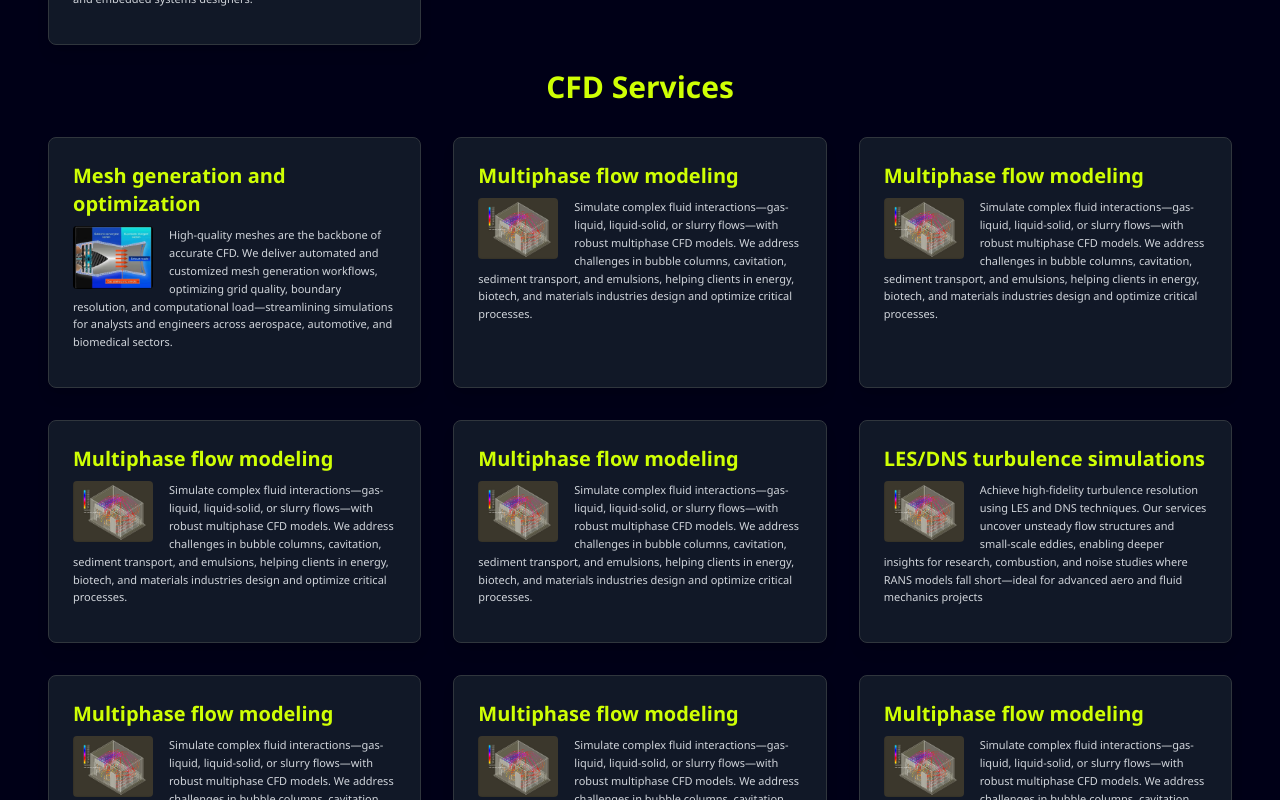
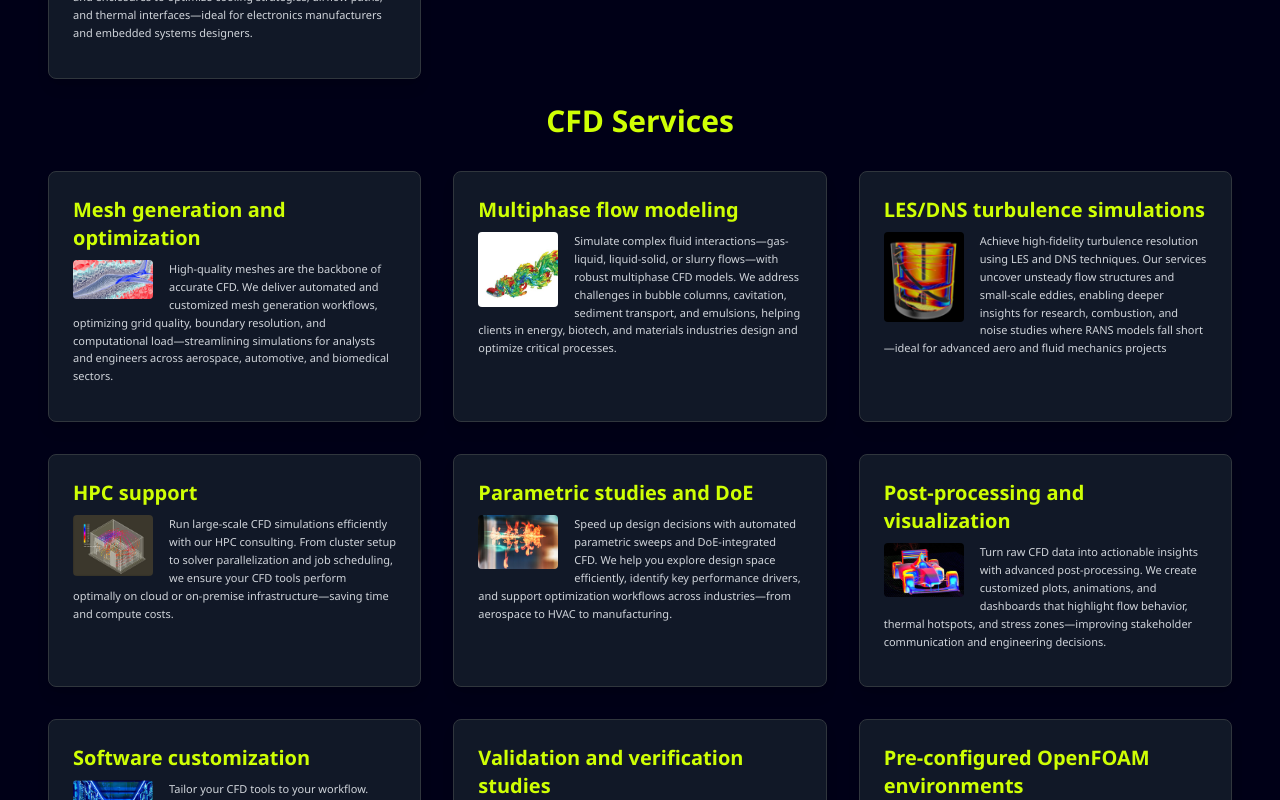
Before and after one commit to mramalingam2203/frontend-roadmap, a React (Vite) app in the folder nn-react/: page / in a window 1280 px wide. Shown: the part 2000-2800 px from the top of the page. Built offline with nearby package versions, Linux system fonts and the light colour scheme.

Commit message:
projects over

```diff
--- a/nn-react/package.json
+++ b/nn-react/package.json
@@ -10,9 +10,11 @@
     "preview": "vite preview"
   },
   "dependencies": {
+    "lucide-react": "^0.514.0",
     "react": "^19.1.0",
     "react-dom": "^19.1.0",
-    "react-icons": "^5.5.0"
+    "react-icons": "^5.5.0",
+    "react-router-dom": "^7.6.2"
   },
   "devDependencies": {
     "@eslint/js": "^9.25.0",
--- a/nn-react/src/components/AboutUs.jsx
+++ b/nn-react/src/components/AboutUs.jsx
@@ -9,8 +9,9 @@ const AboutUs = () => {
       <div className="about-content">
         <img src={aboutUsLogo} alt="neonumerics logo" className="about-logo" />
         <p className="about-text">
-          At <strong>NEONUMERICS</strong>, we engineer cutting-edge Agentic AI solutions across industries like finance, medicine, journalism, and blockchain. From vision to deployment, our AI agents autonomously analyze, reason, and act — delivering reliable automation with human-like insight. With expertise in NLP, CV, and system integration, we architect scalable solutions that drive productivity, insight, and growth. Let’s build the future of intelligence together.
+          At <strong>NEONUMERICS</strong>, we provide B2B and B2C solutions to problems that need extensive numerical computing power, both mind 🧠and material⚙🖥️️. We serve in the areas of <i>CFD, Conjugate heat transfer, HPC development, Data-driven Simulations</i> and <i>Financial modelling</i>. We have a formidable array of hardware resources and advanced knowledge and tech base to solve your problems in these areas. We are a consulting company with in-depth expertise in our specilties. You can apprpach us with confidence and expect the best to be delivered...
         </p>
+        <p> <b> Generally, we Specialize...</b> </p>
       </div>
     </div>
   );
--- a/nn-react/src/components/ProjectPage.jsx
+++ b/nn-react/src/components/ProjectPage.jsx
@@ -75,68 +75,138 @@ const projects = [
 const services = [
   {
     title: "Mesh generation and optimization",
-    icon : "/products/nozzle.png",
+    icon : "/products/mesh.jpg",
     description:
       "High-quality meshes are the backbone of accurate CFD. We deliver automated and customized mesh generation workflows, optimizing grid quality, boundary resolution, and computational load—streamlining simulations for analysts and engineers across aerospace, automotive, and biomedical sectors.",
   },
   {
     title: "Multiphase flow modeling",
-        icon : "/products/hvac.png",
-
-    description:
-      "Simulate complex fluid interactions—gas-liquid, liquid-solid, or slurry flows—with robust multiphase CFD models. We address challenges in bubble columns, cavitation, sediment transport, and emulsions, helping clients in energy, biotech, and materials industries design and optimize critical processes.",
-  },
-  {
-    title: "Multiphase flow modeling",
-        icon : "/products/hvac.png",
-
-    description:
-      "Simulate complex fluid interactions—gas-liquid, liquid-solid, or slurry flows—with robust multiphase CFD models. We address challenges in bubble columns, cavitation, sediment transport, and emulsions, helping clients in energy, biotech, and materials industries design and optimize critical processes.",
-  },
-  {
-    title: "Multiphase flow modeling",
-        icon : "/products/hvac.png",
-
-    description:
-      "Simulate complex fluid interactions—gas-liquid, liquid-solid, or slurry flows—with robust multiphase CFD models. We address challenges in bubble columns, cavitation, sediment transport, and emulsions, helping clients in energy, biotech, and materials industries design and optimize critical processes.",
-  },
-  {
-    title: "Multiphase flow modeling",
-        icon : "/products/hvac.png",
+        icon : "/products/turb.png",
 
     description:
       "Simulate complex fluid interactions—gas-liquid, liquid-solid, or slurry flows—with robust multiphase CFD models. We address challenges in bubble columns, cavitation, sediment transport, and emulsions, helping clients in energy, biotech, and materials industries design and optimize critical processes.",
   },
   {
     title: "LES/DNS turbulence simulations",
+        icon : "/products/processtank.png",
+
+    description:
+    "Achieve high-fidelity turbulence resolution using LES and DNS techniques. Our services uncover unsteady flow structures and small-scale eddies, enabling deeper insights for research, combustion, and noise studies where RANS models fall short—ideal for advanced aero and fluid mechanics projects",
+  },
+  {
+    title: "HPC support",
         icon : "/products/hvac.png",
 
     description:
-      "Achieve high-fidelity turbulence resolution using LES and DNS techniques. Our services uncover unsteady flow structures and small-scale eddies, enabling deeper insights for research, combustion, and noise studies where RANS models fall short—ideal for advanced aero and fluid mechanics projects",
+      " Run large-scale CFD simulations efficiently with our HPC consulting. From cluster setup to solver parallelization and job scheduling, we ensure your CFD tools perform optimally on cloud or on-premise infrastructure—saving time and compute costs.",
   },
   {
-    title: "Multiphase flow modeling",
+    title: "Parametric studies and DoE",
+        icon : "/products/experiment.jpg",
+
+    description:
+      "Speed up design decisions with automated parametric sweeps and DoE-integrated CFD. We help you explore design space efficiently, identify key performance drivers, and support optimization workflows across industries—from aerospace to HVAC to manufacturing. ",
+  },
+  {
+    title: "Post-processing and visualization",
+        icon : "/products/visualz.jpg",
+
+    description:
+      "Turn raw CFD data into actionable insights with advanced post-processing. We create customized plots, animations, and dashboards that highlight flow behavior, thermal hotspots, and stress zones—improving stakeholder communication and engineering decisions. ",
+  },
+  {
+    title: "Software customization",
+        icon : "/products/servers.png",
+
+    description:
+      "Tailor your CFD tools to your workflow. From custom solvers and boundary conditions to UI automation and scripting, we modify OpenFOAM, ANSYS, or in-house codes to match your unique simulation needs—empowering your engineering teams with fit-for-purpose solutions.",
+  },
+  {
+    title: "Validation and verification studies",
+        icon : "/products/validate.png",
+
+    description:
+      "Ensure simulation credibility with rigorous validation and verification workflows. We cross-check model fidelity against analytical, experimental, or benchmark data—delivering documented confidence in CFD results for regulatory approval, internal QA, or client delivery.",
+  },
+  {
+    title: "Pre-configured OpenFOAM environments",
+        icon : "/products/of.png",
+
+    description:
+      "Get started with CFD instantly using our pre-packaged OpenFOAM environments. Optimized for performance and ease-of-use, our setups include solvers, tutorials, and automation tools—ideal for teams who want robust open-source CFD without the setup hassle. ",
+  },
+   {
+    title: "Remote CFD team support",
+        icon : "/products/remote-support.webp",
+
+    description:
+      "Extend your CFD capabilities with our on-demand remote engineering team. From quick troubleshooting to full project delivery, we offer flexible collaboration, expert guidance, and responsive support—ideal for startups, research labs, and enterprises scaling CFD operations.",
+  },
+
+];
+
+
+
+const hpc = [
+  {
+    title: "Custom GPU Acceleration of Legacy Code",
+    icon : "/products/nozzle.png",
+    description:
+      "We help migrate and accelerate existing CPU-based software to run efficiently on GPUs. This service targets engineering firms, financial institutions, and medical imaging companies needing faster simulations or analytics without complete rewrites.",
+  },
+  {
+    title: "High-Speed Image and Video Processing",
         icon : "/products/hvac.png",
 
     description:
-      "Simulate complex fluid interactions—gas-liquid, liquid-solid, or slurry flows—with robust multiphase CFD models. We address challenges in bubble columns, cavitation, sediment transport, and emulsions, helping clients in energy, biotech, and materials industries design and optimize critical processes.",
+      "We offer GPU-accelerated solutions for real-time image recognition, video enhancement, and object detection using OpenCL/CUDA—ideal for surveillance, autonomous systems, and industrial quality control.",
   },
   {
-    title: "Multiphase flow modeling",
+    title: "Computational Fluid Dynamics (CFD) Acceleration",
         icon : "/products/hvac.png",
 
     description:
-      "Simulate complex fluid interactions—gas-liquid, liquid-solid, or slurry flows—with robust multiphase CFD models. We address challenges in bubble columns, cavitation, sediment transport, and emulsions, helping clients in energy, biotech, and materials industries design and optimize critical processes.",
+    "We develop GPU-parallelized solvers or integrate CUDA kernels in CFD tools to drastically reduce simulation runtimes. Valuable for aerospace, automotive, and HVAC industries performing complex turbulence and multiphase flow modeling.",
   },
   {
-    title: "Multiphase flow modeling",
+    title: "Real-Time Signal Processing for Embedded Systems",
         icon : "/products/hvac.png",
 
     description:
-      "Simulate complex fluid interactions—gas-liquid, liquid-solid, or slurry flows—with robust multiphase CFD models. We address challenges in bubble columns, cavitation, sediment transport, and emulsions, helping clients in energy, biotech, and materials industries design and optimize critical processes.",
+      "We design GPU-accelerated pipelines for radar, sonar, or IoT signal analysis. This supports defense, medical devices, and smart manufacturing sectors with strict latency and throughput requirements",
+  },
+  {
+    title: "AI/ML Model Training and Inference Pipelines",
+        icon : "/products/hvac.png",
+
+    description:
+      "We provide optimized CUDA kernels for deep learning frameworks (e.g., PyTorch, TensorFlow) or custom OpenCL solutions for edge devices. Serve clients in fintech, healthtech, or robotics needing faster model performance",
+  },
+  {
+    title: "GPU-Based Monte Carlo Simulations",
+        icon : "/products/hvac.png",
+
+    description:
+      "We help accelerate probabilistic modeling and risk analysis using CUDA/OpenCL for industries like insurance, nuclear physics, and financial derivatives that rely heavily on Monte Carlo methods.",
+  },
+  {
+    title: "Medical Image Reconstruction and Segmentation",
+        icon : "/products/hvac.png",
+
+    description:
+      "We offer real-time GPU-powered 3D reconstruction and segmentation for MRI/CT data using CUDA. Hospitals and medtech companies can integrate this for diagnostic speed and precision.",
+  },
+  {
+    title: "High-Resolution Scientific Visualization",
+        icon : "/products/hvac.png",
+
+    description:
+      "We create real-time, interactive visualizations of large scientific datasets using GPU rendering—beneficial to geosciences, bioinformatics, and materials science teams managing terabyte-scale simulations or scans.",
   },
 
 ];
+
+
 
 const ProjectPage = () => {
   return (
@@ -188,6 +258,34 @@ const ProjectPage = () => {
           </div>
         ))}
       </div>
+
+              <br></br>
+
+        <h1 className="page-title text-3xl font-bold text-center mb-8 text-neon"  id = "cfdproducts">HPC Computation</h1>
+
+      <div className="project-grid grid gap-8 md:grid-cols-2 lg:grid-cols-3">
+        {hpc.map((service, idx) => (
+          <div key={idx} className="project-card bg-gray-900 p-6 rounded-lg shadow-lg hover:shadow-neon transition">
+            <div className="project-content text-sm leading-relaxed">
+
+              <h2 className="project-title text-xl font-semibold mb-2 text-neon">{service.title}</h2>
+
+              <p className="project-description text-gray-300">
+                <img
+                  src={service.icon}
+                  alt={service.title}
+                  className="w-20 h-auto float-left mr-4 mb-2 rounded"
+                />
+                {service.description}
+              </p>
+
+            </div>
+          </div>
+        ))}
+      </div>
+
+
+
     </div>
 
 
```
Also changed, not shown: nn-react/src/App.jsx (+6 -3 lines), nn-react/src/components/Header.jsx (+6 -1 lines), nn-react/src/components/RolldownMenu.jsx (added, +69 -0 lines), nn-react/src/pages/Blog.jsx (added, +37 -0 lines), 1 other file (tests, documents, lock files or other folders).
